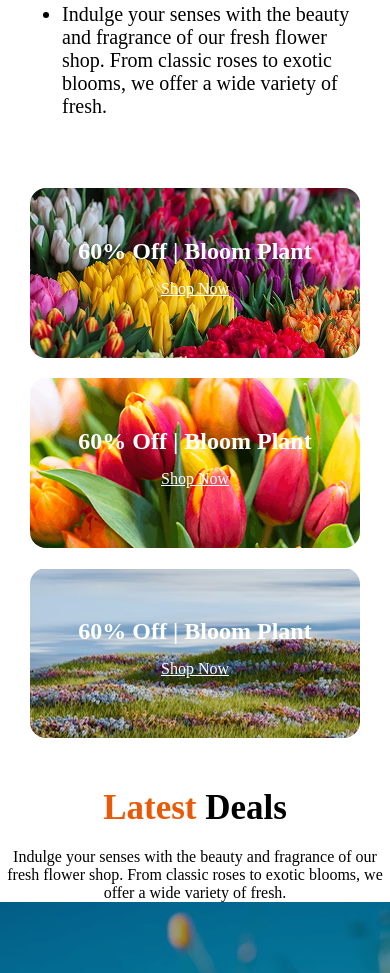
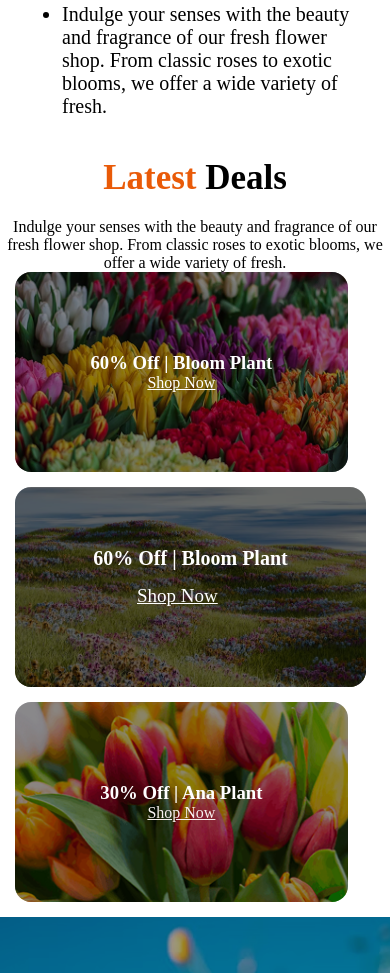
Before and after one commit to ajharulislamoriginal/flower-market, a plain HTML site: page index.html in a window 390 px wide. Shown: the part 2990-3963 px from the top of the page. Drawn offline with Linux system fonts and the light colour scheme.

```diff
--- a/index.html
+++ b/index.html
@@ -201,70 +201,14 @@
 
 
 
-        <!-- anik start -->
 
-
-        <section class="exta-section">
-
-
-
-            <div class="exta-items">
-
-
-                 <div class="item-3">
-                    <div class="item-title">
-                        <h2>60% Off | Bloom Plant</h2>
-                         <a href="">Shop Now</a>
-                    </div>
-                </div>
-
-
-
-
-
-                <div class="item-1">
-                    <div class="item-title">
-                        <h2>60% Off | Bloom Plant</h2>
-                         <a href="">Shop Now</a>
-                    </div>
-                </div>
-
-
-
-
-                 <div class="item-2">
-                    <div class="item-title">
-                        <h2>60% Off | Bloom Plant</h2>
-                         <a href="">Shop Now</a>
-                    </div>
-                </div>
-
-
-
-
-
-
-
-
-
-
-
-            </div>
-
-
-
-
-        </section>
-
-
-        <!-- anik end -->
 
 
 
         <!-- ajharul start  -->
 
 
-        <div class="container-first ">
+        <div class="container-first">
 
 
 
--- a/styles/style.css
+++ b/styles/style.css
@@ -458,105 +458,7 @@ margin-bottom: 17px;
 
 
 
-/* anikst */
 
-
-.exta-section {
-    display: none;
-}
-
-
-.exta-items {
-    display: grid;
-    grid-template-columns: repeat(1,1fr);
-    padding: 30px;
-}
-
-
-
-
-
-.item-3 {
-    position: relative;
-    background-image: url("../assets/deal-bloom.png");
-     width: 100%;
-    height:170px;
-    background-repeat: no-repeat;
-    margin-bottom: 20px;
-    border-radius: 1rem;
-    text-align: center;
-
-}
-
-.item-3  .item-title h2 {
-    margin: 50px 0px 15px 0px;
-    color: white;
-}
-
-.item-3 .item-title a {
-    color: white;
-    padding: 20px;
-}
-
-
-
-.item-2  .item-title h2 {
-    margin: 50px 0px 15px 0px;
-    color: white;
-}
-
-.item-2 .item-title a {
-    color: white;
-    padding: 20px;
-}
-
-
-
-
-
-.item-1  .item-title h2 {
-    margin: 50px 0px 15px 0px;
-    color: white;
-}
-
-.item-1 .item-title a {
-    color: white;
-    padding: 20px;
-}
-
-
-
-.item-2 {
-    background-image: url("../assets/deal-zabo.png");
-     width: 100%;
-    height:170px;
-    background-repeat: no-repeat;
-    margin-bottom: 20px;
-    border-radius: 1rem;
-    text-align: center;
-}
-
-
-.exta-items .item-1 {
-    background-image: url("../assets/deal-ana.png");
-    width: 100%;
-    height:170px;
-    background-repeat: no-repeat;
-    margin-bottom: 20px;
-    border-radius: 1rem;
-    text-align: center;
-}
-
-
-
-
-
-
-
-
-
-
-/* anikend */
 
 
 
@@ -848,7 +750,6 @@ margin-bottom: 27px;
 
 
 
-
 .container-first {
     padding:0px;
     margin: 0 auto;
@@ -858,15 +759,15 @@ margin-bottom: 27px;
 
 
 .grid-propatys {
-    display: none;
+    display: grid;
 
 
 
 ;
     grid-template-areas:
-        "img-1 img-1"
-        "img-2 img-2"
-        "img-3 img-3";
+        "img-1 "
+        "img-2"
+        "img-3";
          padding: 0px;
          margin: 0px;
 }
@@ -887,14 +788,31 @@ margin-bottom: 27px;
     grid-area: img-2;
     height: 12.5rem;
     border-radius: 1rem;
-    width: 87.8%;
+    width: 90%;
     margin-left: 15px;
 }
 
 .img-5 {
     height: 12.5rem;
-    width:87.8%;
+    width:90%;
     margin-left: 15px;
+}
+
+
+
+.img-5 .img-title-2 h1 {
+    font-size: 20px;
+    text-align: center;
+    margin-top: 60px;
+    margin-bottom: 15px;
+}
+
+
+.img-5 #a-link {
+    color: white;
+    font-size: 19px;
+    text-align: center;
+    margin-left: 122px;
 }
 
 
@@ -910,9 +828,7 @@ width: 20.8rem;
 
 
 
-.exta-section {
-    display:grid;
-}
+
 
 
 
```
